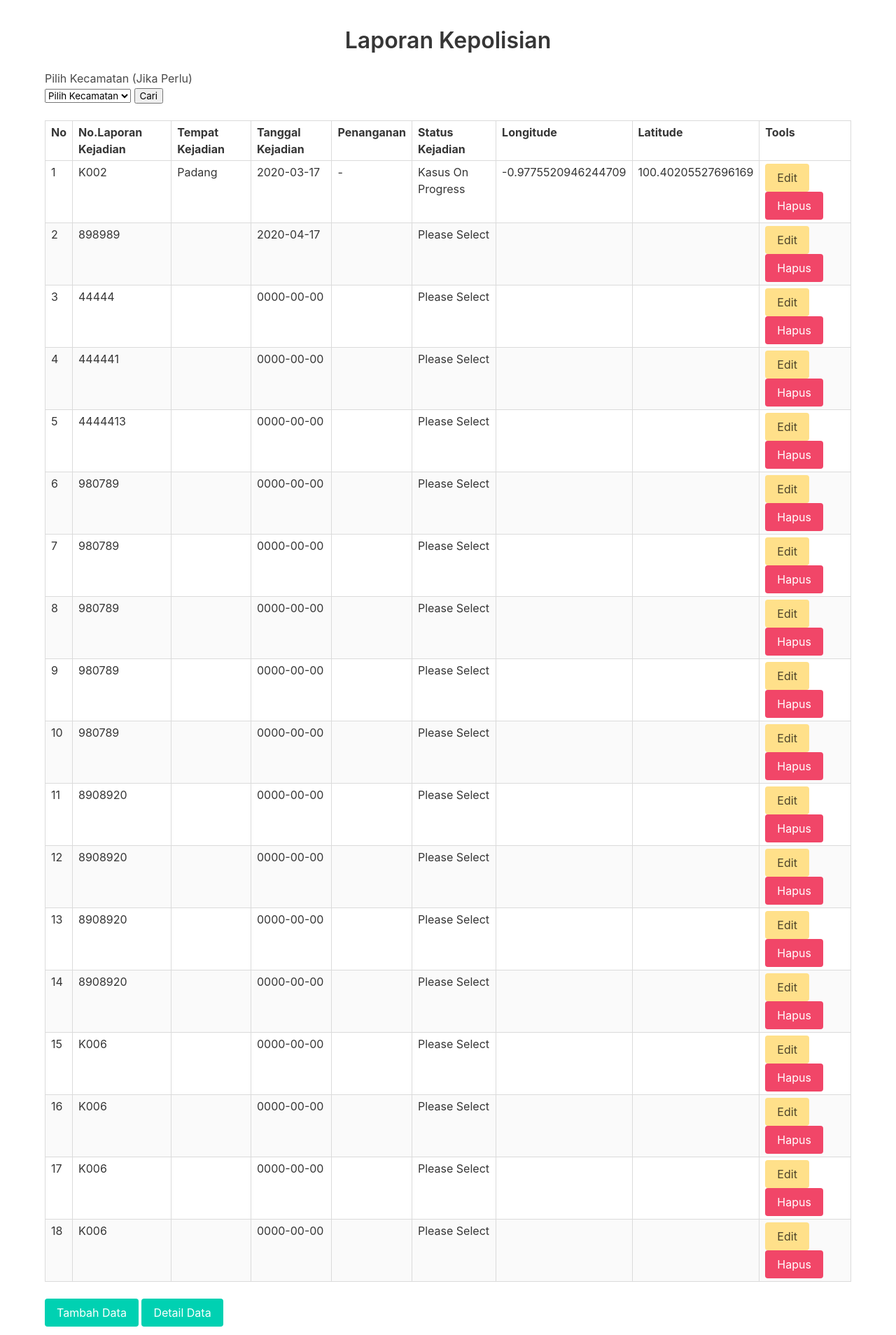
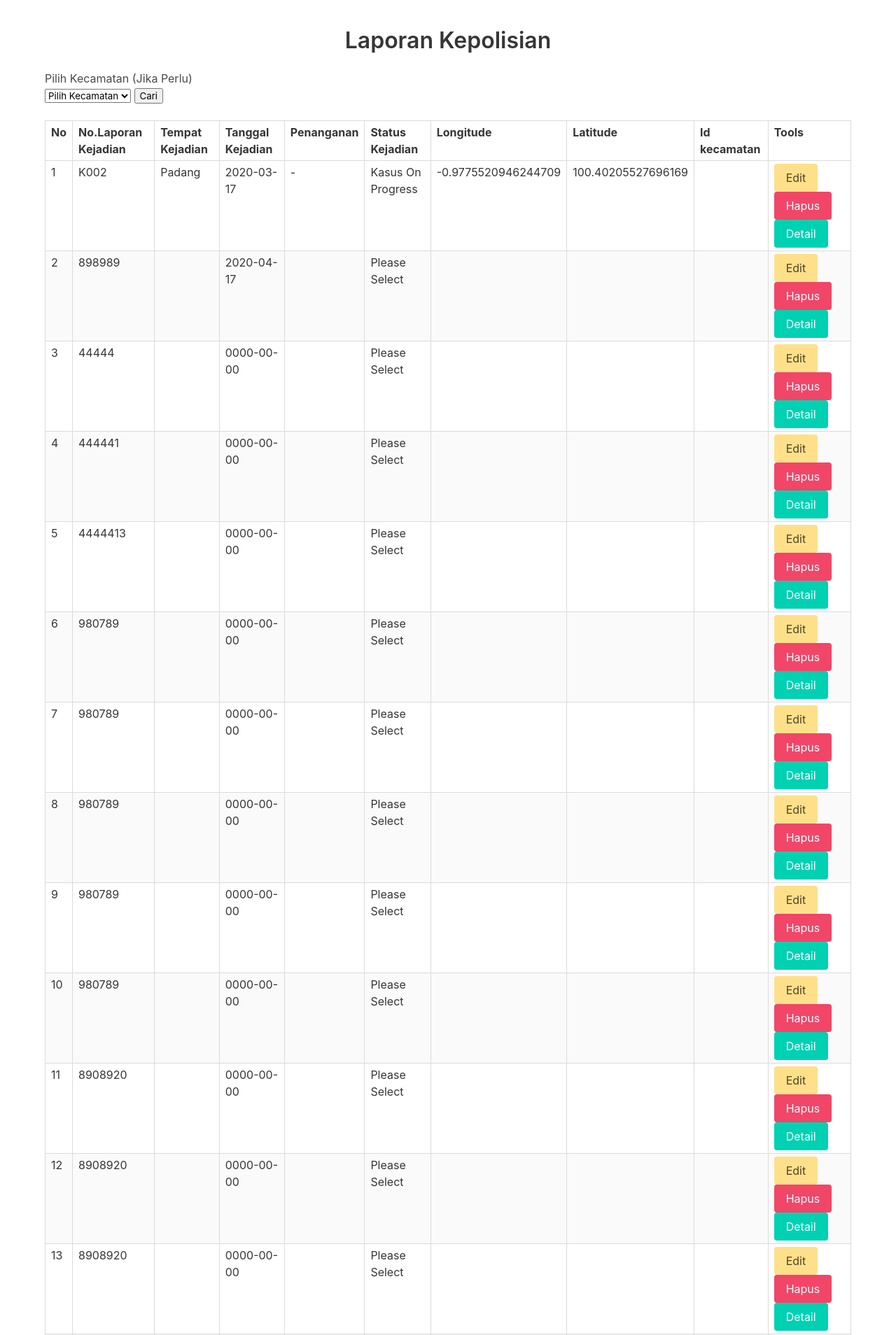
Before and after one commit to NediaPutrii/kepolisian, a PHP site: page /view/tampilkec.php in a window 1280 px wide. Shown: the top 1908 px of the page at 70% size. Run offline with PHP 8.4, Linux system fonts and the light colour scheme; data comes from the database, SQL or seed files in the repository; data that the repository does not hold is empty; some libraries are stand-ins or nearby versions.

Commit message:
Update tampilkec.php
menambahkan tombol lihat detail

```diff
--- a/ole/view/tampilkec.php
+++ b/ole/view/tampilkec.php
@@ -4,7 +4,7 @@
         <meta charset="utf-8">
         <meta http-equiv="X-UA-Compatible" content="IE=edge">
         <meta name="viewport" content="width=device-width, initial-scale=1">
-        <title>Halaman Data Kepolisian</title>
+        <title>Halaman Data Kepolisian (Kecamatan)</title>
         <link rel="stylesheet" href="https://cdnjs.cloudflare.com/ajax/libs/bulma/0.4.0/css/bulma.css"/>
     </head>
     <body>
@@ -48,6 +48,7 @@
                     <th>Status Kejadian</th>
                     <th>Longitude</th>
                     <th>Latitude</th>
+                    <th>Id kecamatan</th>
                     <th>Tools</th>
 
                 </tr>
@@ -86,11 +87,13 @@
                     <td><?php echo $row["status_kejadian"]; ?></td>
                     <td><?php echo $row["latitude"]; ?></td>
                     <td><?php echo $row["longitude"]; ?></td>
-
+                    <td><?php echo $row["id_kecamatan"]; ?></td>
                     <td>
 
                         <a href="../view/haledit.php?id=<?php echo $row["no_lapkejadian"] ?>"class="button is-warning">Edit</a>
                         <a href="../controller/hapus.php?id=<?php echo $row["no_lapkejadian"] ?>"class="button is-danger">Hapus</a>
+                        <a href="../view/haldetail.php?id=<?php echo $row["no_lapkejadian"] ?>"class="button is-primary">Detail</a>
+
                     </td>
                 </tr>
             <?php $no++; ?>
```
